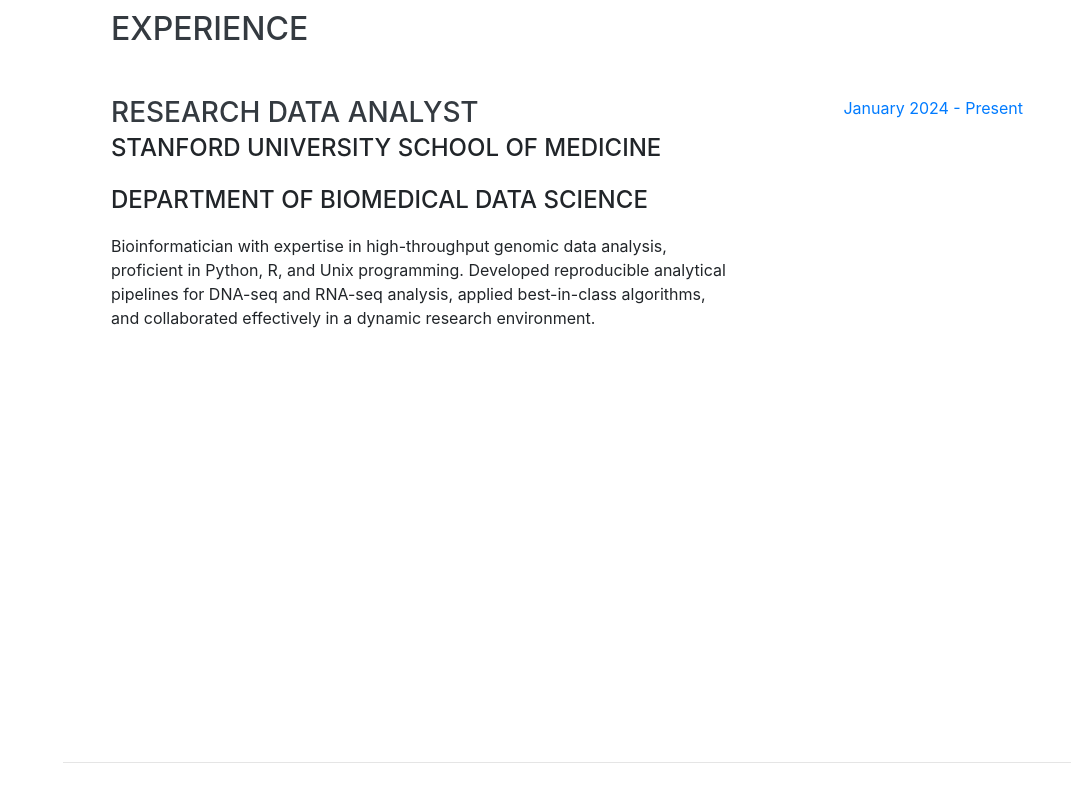
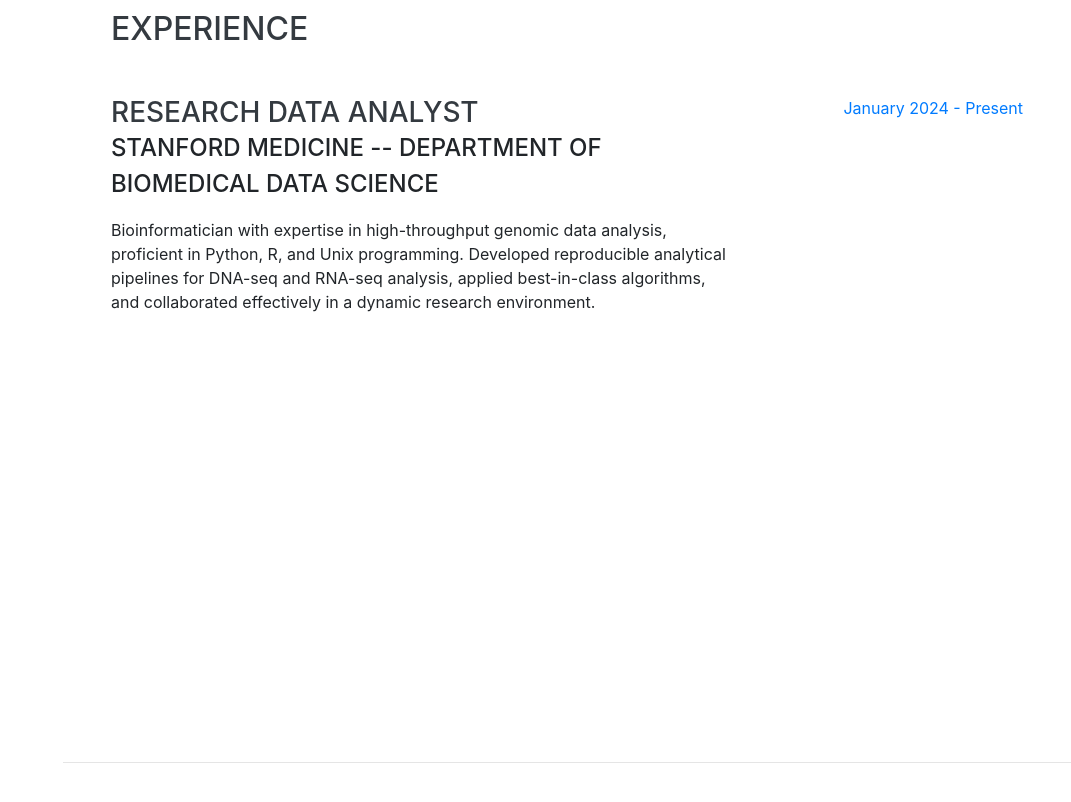
Before and after one commit to djcotter/djcotter.github.io, a website with bundled scripts: page index.html in a window 1280 px wide. Shown: the part 1640-2442 px from the top of the page, without its empty margins (209-1280 px from the left). Built offline with nearby package versions, Linux system fonts and the light colour scheme; a web font is replaced by a local one.

Commit message:
Update index.html

```diff
--- a/index.html
+++ b/index.html
@@ -184,8 +184,7 @@
         <div class="resume-item d-flex flex-column flex-md-row justify-content-between mb-5">
           <div class="resume-content">
             <h3 class="mb-0">Research Data Analyst</h3>
-            <div class="subheading mb-3">Stanford University School of Medicine</div>
-            <div class="subheading mb-3">Department of Biomedical Data Science</div>
+            <div class="subheading mb-3">Stanford Medicine -- Department of Biomedical Data Science</div>
             <p>Bioinformatician with expertise in high-throughput genomic data analysis, proficient in Python, R, and Unix programming. Developed reproducible analytical pipelines for DNA-seq and RNA-seq analysis, applied best-in-class algorithms, and collaborated effectively in a dynamic research environment.</p>
           </div>
           <div class="resume-date text-md-right">
```
